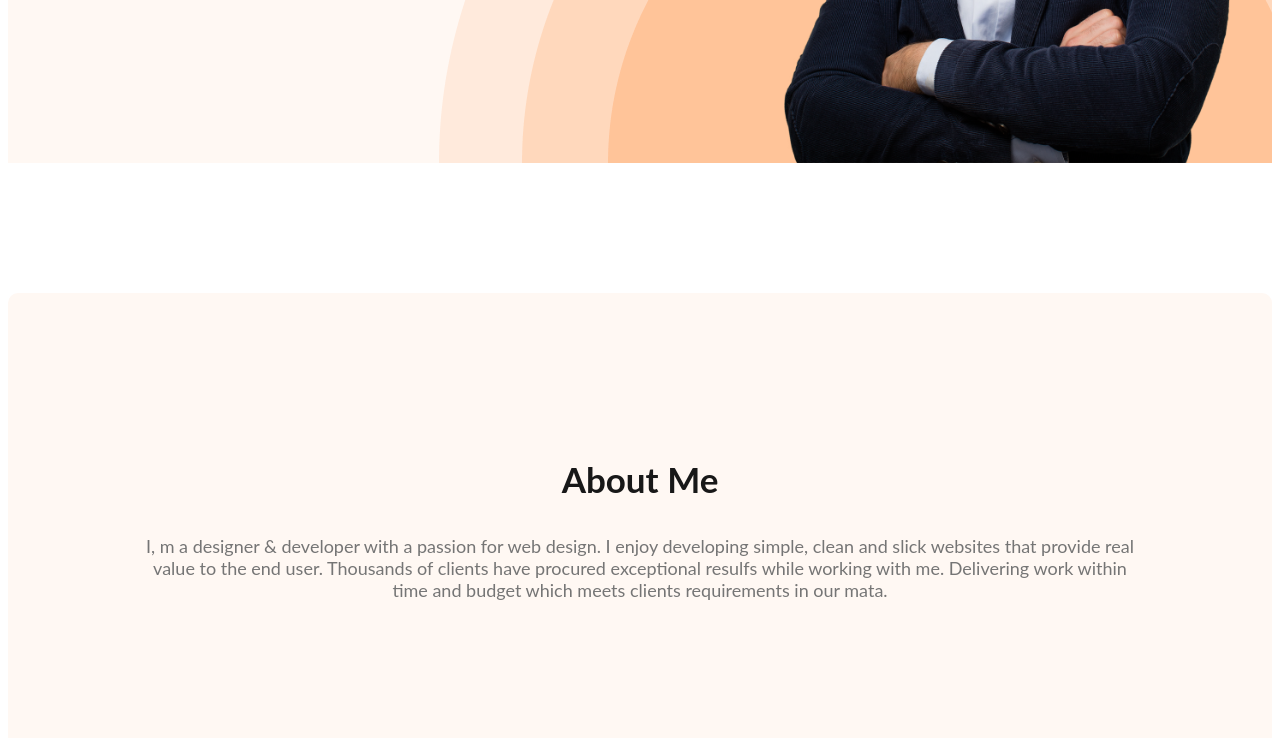
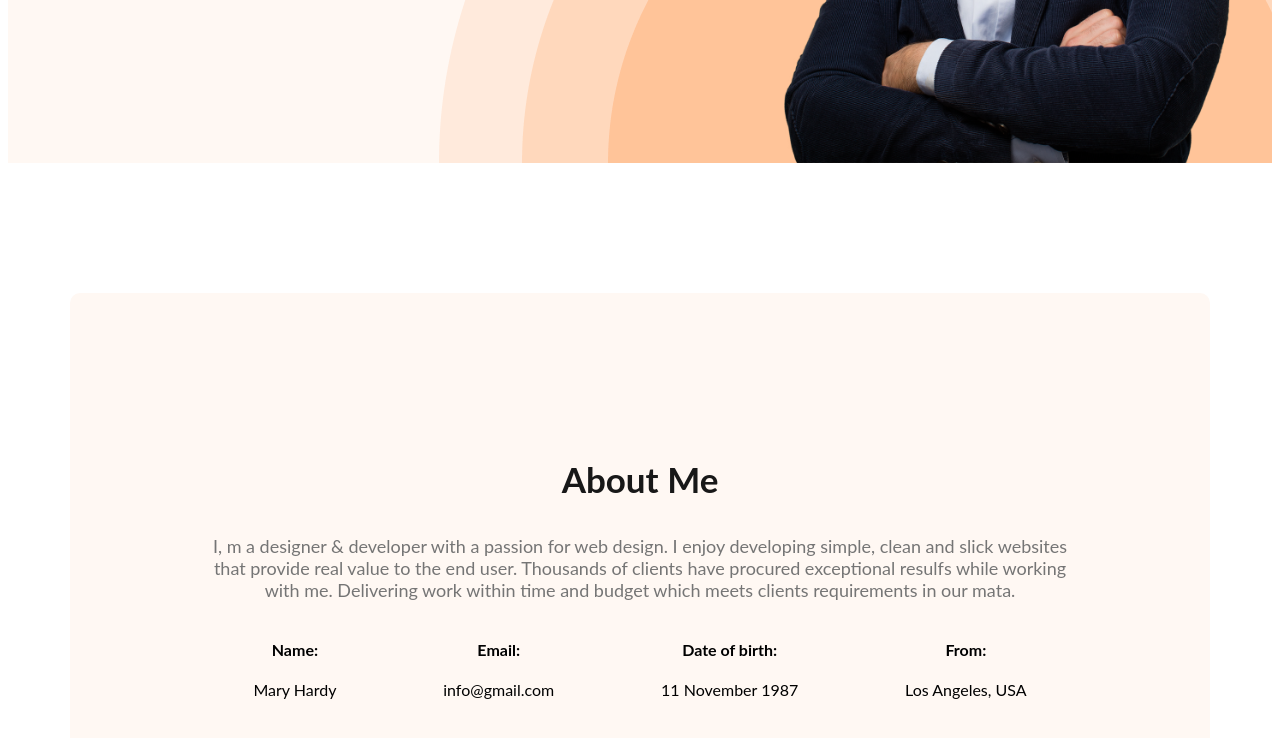
Before and after one commit to Rakesh01999/webdeveloper-portfolio, a plain HTML site: page index.html in a window 1280 px wide. Shown: the part 598-1336 px from the top of the page. Drawn offline with Linux system fonts and the light colour scheme; a web font is replaced by a local one.

Commit message:
added about information

```diff
--- a/index.html
+++ b/index.html
@@ -42,6 +42,25 @@
             <p class="section-description">
                 I, m a designer & developer with a passion for web design. I enjoy developing simple, clean and slick websites that provide real value to the end user. Thousands of clients have procured exceptional resulfs while working with me. Delivering work within time and budget which meets clients requirements in our mata.
             </p>
+            <div class="about-info-container">
+                <div class="about-info">
+                    <h4 class="info-title">Name:
+                         </h4>
+                    <p class="info-description">Mary Hardy</p>
+                </div>
+                <div class="about-info">
+                    <h4 class="info-title">Email:</h4>
+                    <p class="info-description">info@gmail.com</p>
+                </div>
+                <div class="about-info">
+                    <h4 class="info-title">Date of birth:</h4>
+                    <p class="info-description">11 November 1987</p>
+                </div>
+                <div class="about-info">
+                    <h4 class="info-title">From:</h4>
+                    <p class="info-description">Los Angeles, USA</p>
+                </div>
+            </div>
         </section>
     </main>
     <footer>
--- a/styles/portfolio.css
+++ b/styles/portfolio.css
@@ -8,7 +8,6 @@ body {
     color: #FD6E0A;
 
 }
-
 /*nav shared styles */
 
 nav {
@@ -101,3 +100,18 @@ nav a {
     background: #FFF8F3;
     margin: 130px 0px;
 }
+
+/* main section styles */
+main{
+    max-width: 1140px;
+    margin: 0 auto;
+}
+
+.about-info-container{
+    display: flex;
+    justify-content: space-around;
+}
+
+.about-info{
+    text-align: center;
+}
```
